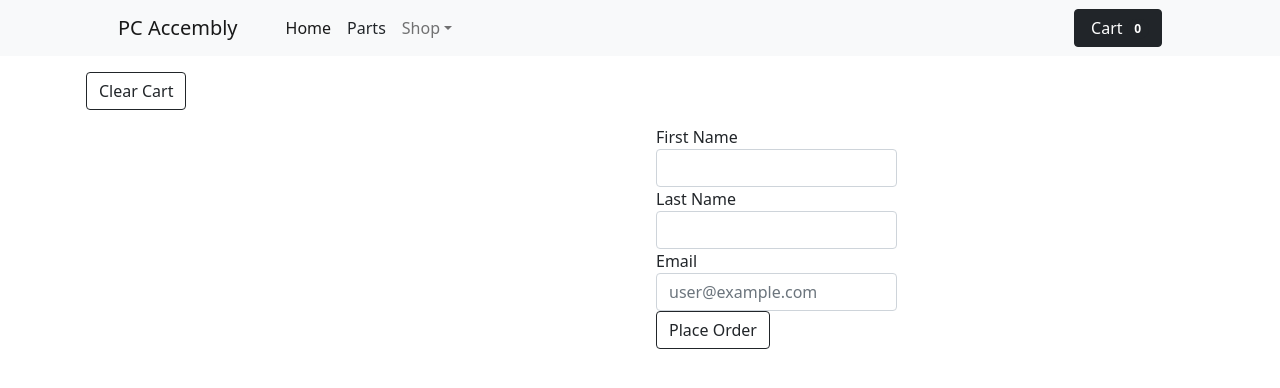
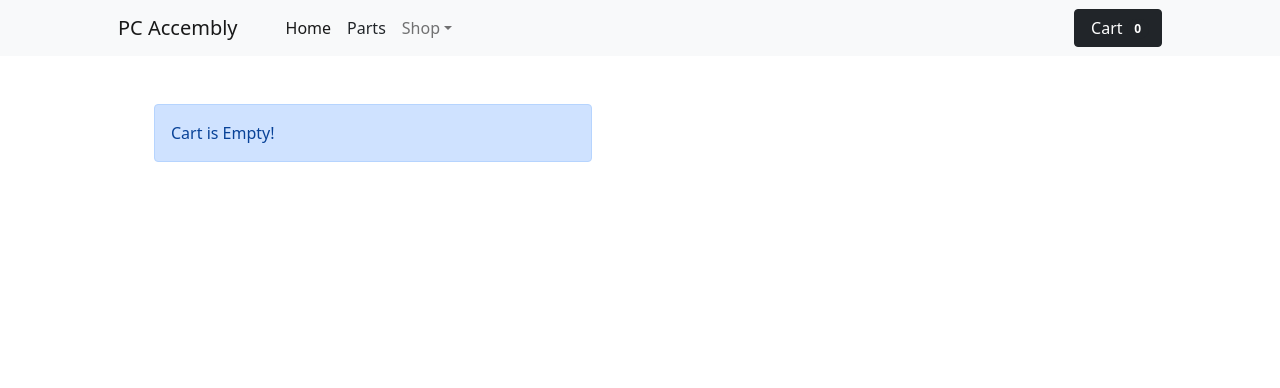
Before and after one commit to mikdrob/PcAssemblyClient, a React (Create React App) app: page /cart in a window 1280 px wide. Shown: the top 388 px of the page. Built offline with nearby package versions, Linux system fonts and the light colour scheme.

Commit message:
clear cart after submitting order

```diff
--- a/src/containers/Parts/PartsCart.tsx
+++ b/src/containers/Parts/PartsCart.tsx
@@ -30,8 +30,6 @@ const PartsCart = () => {
     const [location, setRedirect] = useState({ redirect: false, id: '' });
     const appState = useContext(AppContext);
     const [buyerData, setBuyerData] = useState({ comment: '', email: '', firstName: '', lastName: '' });
-
-    let item: IItem;
     let numberOfItems: number = 1;
     let orderItem: IOrderItem;
 
@@ -46,11 +44,7 @@ const PartsCart = () => {
             orderItem = response.data as IOrderItem;
             orderId = orderItem!.id;
 
-            let finalOrderBody = {
-                item,
-                numberOfItems,
-                orderItem
-            }
+            let finalOrderBody;
             appState.items.forEach(async item => {
                 numberOfItems = item.numberOfItemsToAdd;
                 finalOrderBody = {
@@ -58,11 +52,12 @@ const PartsCart = () => {
                     numberOfItems,
                     orderItem
                 }
+
                 let responseCart = await BaseService.post('/cart', finalOrderBody);
                 if (!responseCart.ok) {
                     console.log("not okay");
                 } else {
-                    console.log("ok");
+                    appState.setItemToCart([]);
                 }
             }
             )
@@ -73,6 +68,7 @@ const PartsCart = () => {
     return (
         <>
             {location.id !== '' ? <Redirect to={"/confirmation/" + location.id} /> : null}
+            {appState.items.length !== 0 ?
                 <div className="container">
                     <div className="row">
                         <div className="col-sm p-3">
@@ -110,6 +106,17 @@ const PartsCart = () => {
                         </div>
                     </div>
                 </div>
+                : <div className="container px-4 px-lg-5">
+                    <div className="row">
+                        <div className="col-sm p-5">
+                            <div className="alert alert-primary" role="alert">
+                                Cart is Empty!
+                            </div>
+                        </div>
+                        <div className="col-sm p-5">
+                        </div>
+                    </div>
+                </div>}
         </>
     )
 }
```
Lines whose indentation alone changed are shown as unchanged.
